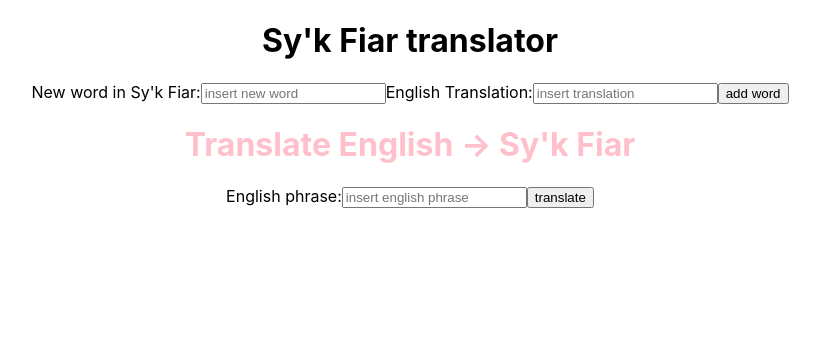
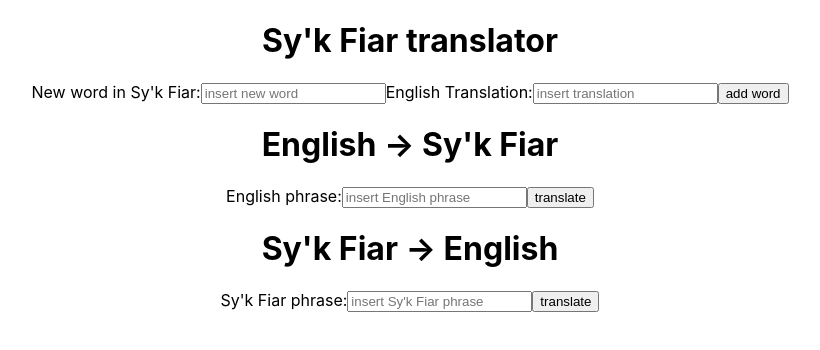
Before and after one commit to MareikeTaeubner/sy-k-fiar-translator, a React (Create React App) app: page / in a window 1280 px wide. Shown: the top 350 px of the page, without its empty margins (230-1050 px from the left). Built offline with nearby package versions, Linux system fonts and the light colour scheme; what lowdb would draw is missing.

Commit message:
- refactoring - put translate form in its own component - add translation from sf to en

```diff
--- /dev/null
+++ b/src/TranslateForm.js
@@ -0,0 +1,36 @@
+import React, { useState } from "react";
+
+function TranslateForm({ header, language, translate }) {
+  const [phrase, setPhrase] = useState("");
+  const [result, setResult] = useState("");
+
+  async function handleSubmit(e) {
+    try {
+      e.preventDefault();
+      const result = await translate(phrase);
+      setResult(result);
+      setPhrase("");
+    } catch (e) {
+      console.error(e);
+    }
+  }
+
+  return (
+    <div>
+      <h1>{header}</h1>
+      <form onSubmit={handleSubmit}>
+        <label>{language} phrase:</label>
+        <input
+          type="text"
+          placeholder={`insert ${language} phrase`}
+          onChange={e => setPhrase(e.target.value)}
+          value={phrase}
+        />
+        <input type="submit" value="translate" />
+      </form>
+      <div>{result}</div>
+    </div>
+  );
+}
+
+export default TranslateForm;
--- a/src/TranslateGui.js
+++ b/src/TranslateGui.js
@@ -1,35 +1,20 @@
-import React, { useState } from "react";
-import { translateFromEn } from "./translate";
+import React from "react";
+import { translateFromEn, translateFromSf } from "./translate";
+import TranslateForm from "./TranslateForm";
 
 function TranslateGui() {
-  const [phrase, setPhrase] = useState("");
-  const [resultSf, setResultSf] = useState("");
-
-  async function handleSubmit(e) {
-    try {
-      e.preventDefault();
-      const result = await translateFromEn(phrase);
-      setResultSf(result);
-      setPhrase("");
-    } catch (e) {
-      console.error(e);
-    }
-  }
-
   return (
     <div>
-      <h1 style={{ color: "pink" }}>Translate English -> Sy'k Fiar</h1>
-      <form onSubmit={handleSubmit}>
-        <label>English phrase:</label>
-        <input
-          type="text"
-          placeholder="insert english phrase"
-          onChange={e => setPhrase(e.target.value)}
-          value={phrase}
-        />
-        <input type="submit" value="translate" />
-      </form>
-      <div>{resultSf}</div>
+      <TranslateForm
+        header="English -> Sy'k Fiar"
+        language="English"
+        translate={translateFromEn}
+      />
+      <TranslateForm
+        header="Sy'k Fiar -> English"
+        language="Sy'k Fiar"
+        translate={translateFromSf}
+      />
     </div>
   );
 }
```
